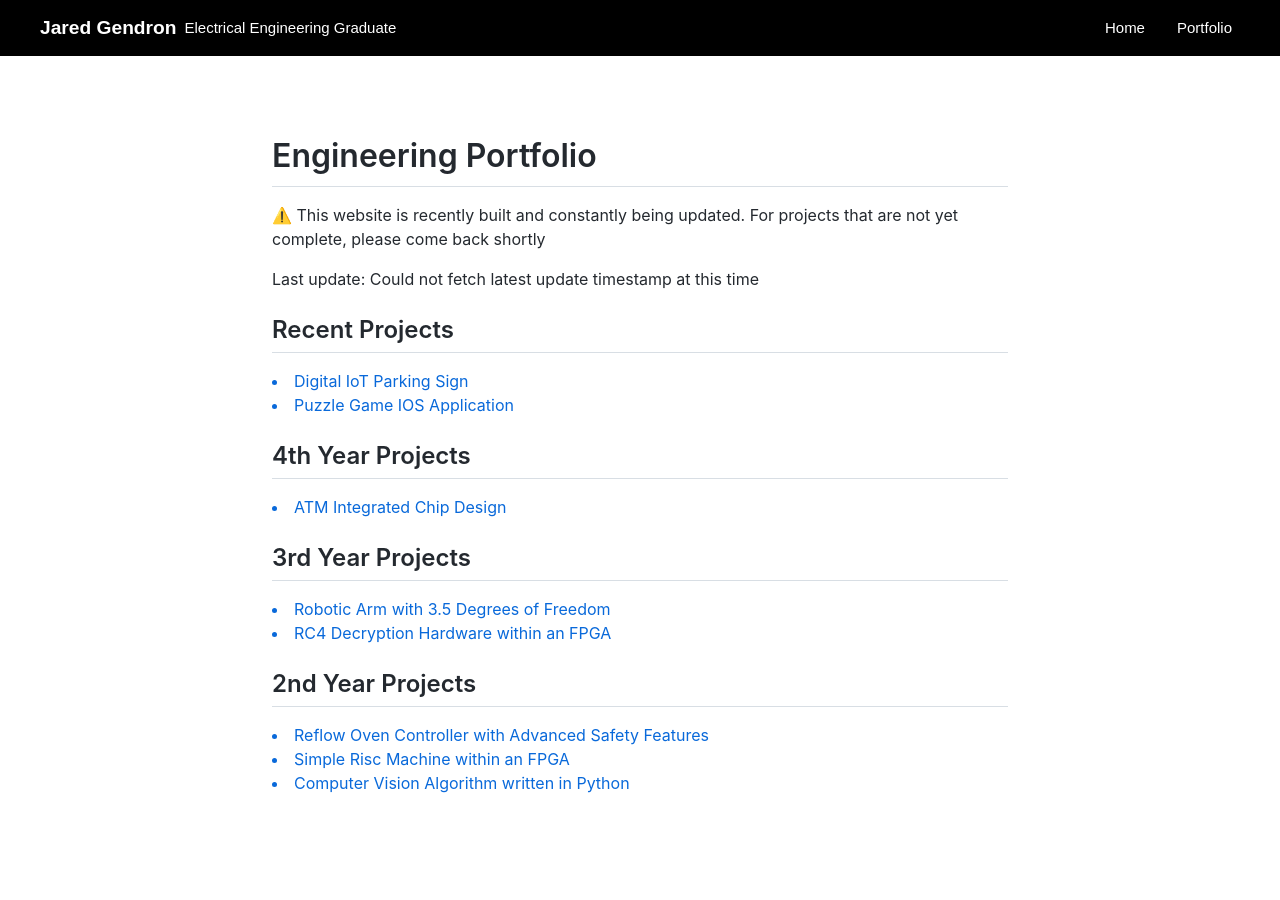
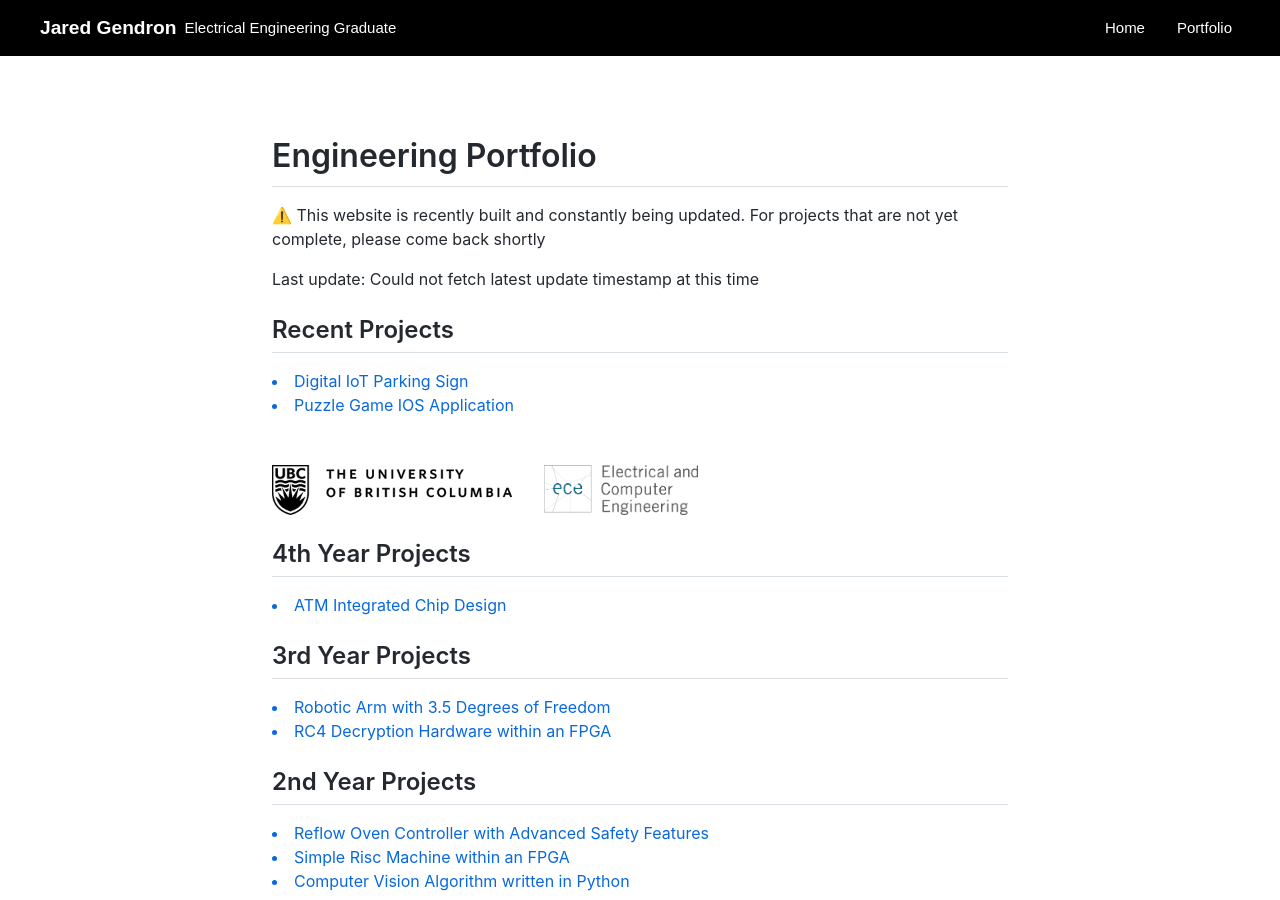
Before and after one commit to jaredgendron/jaredgendron.github.io, a Jekyll site: the page built from pages/portfolio.html, in a window 1280 px wide and 900 px high. Built offline with Jekyll 4.4.1, drawn with Linux system fonts in a browser that asks for light colours; nearby versions of some CDN libraries.

Commit message:
added images

```diff
--- a/_scss/portfolio.scss
+++ b/_scss/portfolio.scss
@@ -3,6 +3,14 @@
   align-items: flex-start;
   background-color: white;
   // padding-top: $header-height;
+
+  .image-container {
+    display: flex;
+    img{
+      height: 50px;
+      margin: 3rem 2rem 0 0;
+    }
+  }
 
   .content {
     margin-left: 3rem;
@@ -10,7 +18,6 @@
     width: 70%;
     padding: 5rem;
     // box-shadow: 2px 0 2px -2px rgba(0, 0, 0, 0.2), -2px 0 2px -2px rgba(0, 0, 0, 0.2);
-
   }
 
   .list {
--- a/pages/portfolio.html
+++ b/pages/portfolio.html
@@ -31,6 +31,11 @@ permalink: /portfolio
           Puzzle Game IOS Application
         </li>
       </a>
+
+      <div class="image-container">
+        <img src="/assets/images/ubclogo2.png">
+        <img src="/assets/images/ece.png">
+      </div>
 
       <h2>4th Year Projects</h2>
 
```
Also changed, not shown: assets/images/ece.png (added), assets/images/ubclogo.png (added), assets/images/ubclogo2.png (added).
